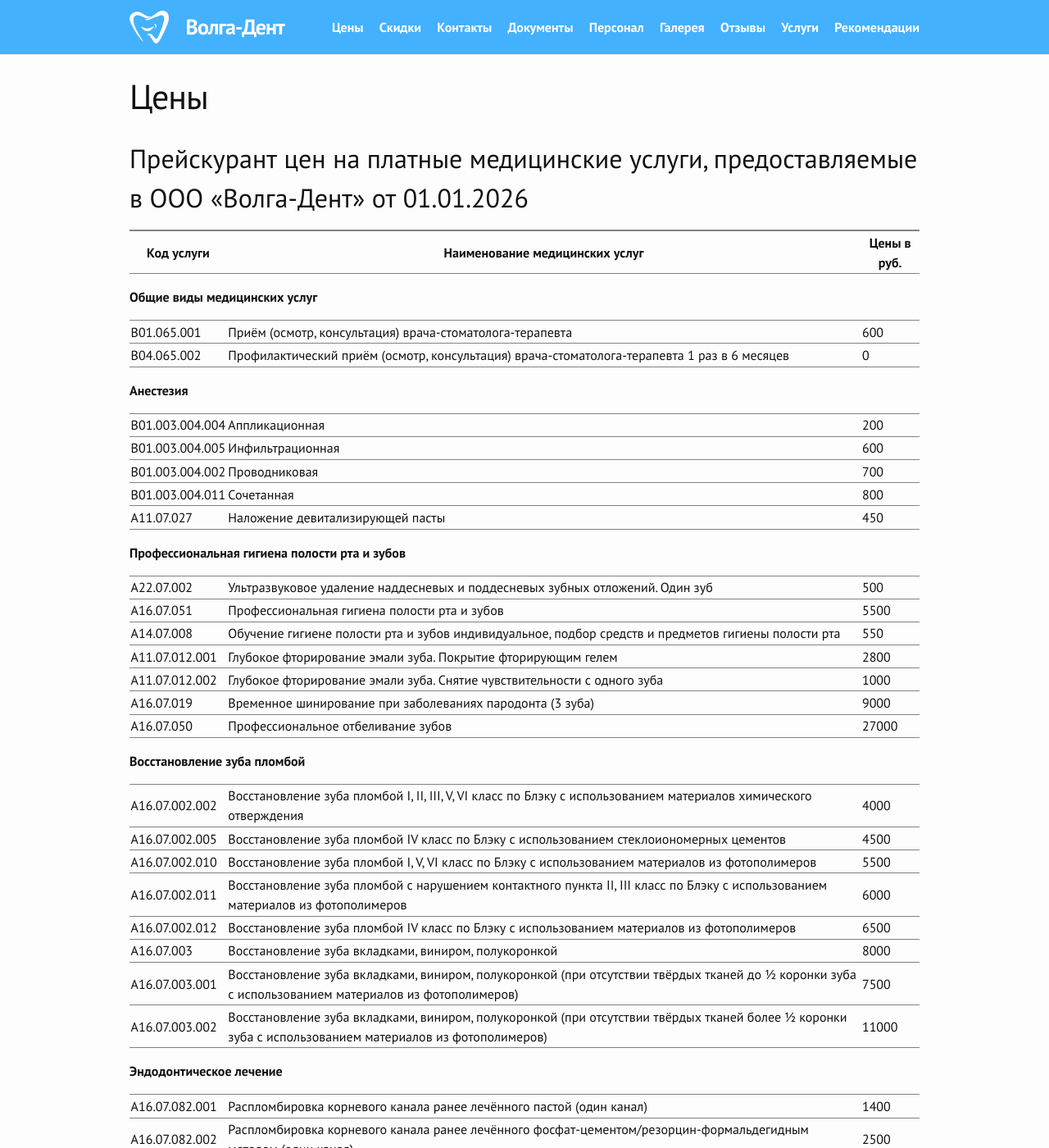
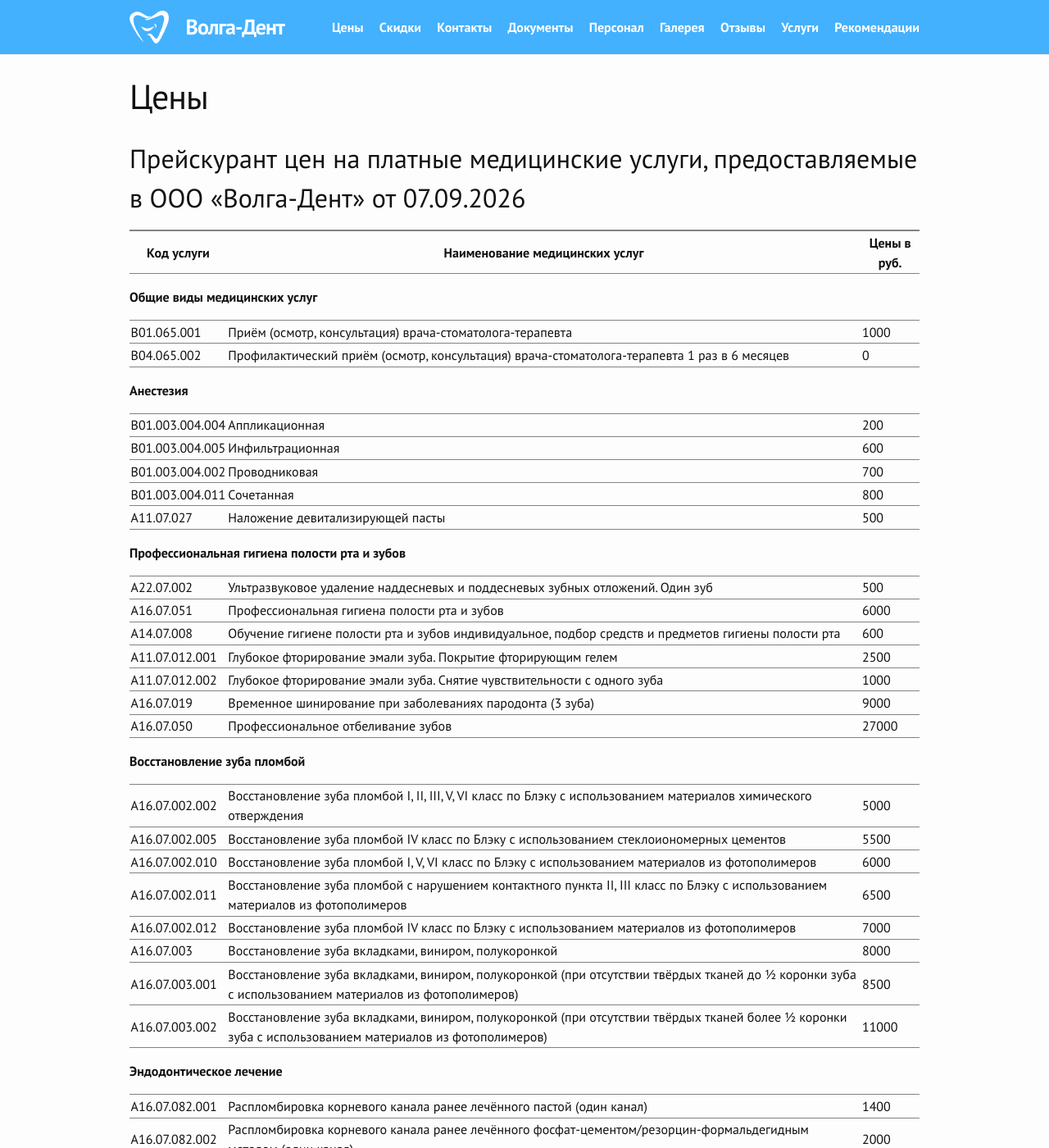
Before and after one commit to albus-dentes/albus-dentes.github.io, a Jekyll site: the page built from prices/00-index.html, in a window 1280 px wide and 1400 px high. Shown: the whole window at 82% size. Built offline with Jekyll 4.4.1, drawn with Linux system fonts in a browser that asks for light colours; some of the changed text lies outside the part shown.

Commit message:
Update prices

```diff
--- a/prices/00-index.html
+++ b/prices/00-index.html
@@ -4,7 +4,7 @@ title: Цены
 permalink: prices
 ---
 
-<h2>Прейскурант цен на платные медицинские услуги, предоставляемые в ООО «Волга-Дент» от 01.01.2026</h2>
+<h2>Прейскурант цен на платные медицинские услуги, предоставляемые в ООО «Волга-Дент» от 07.09.2026</h2>
 
 <table>
   <tr>
@@ -18,7 +18,7 @@ permalink: prices
   <tr>
     <td>В01.065.001</td>
     <td>Приём (осмотр, консультация) врача-стоматолога-терапевта</td>
-    <td>600</td>
+    <td>1000</td>
   </tr>
   <tr>
     <td>B04.065.002</td>
@@ -51,7 +51,7 @@ permalink: prices
   <tr>
     <td>A11.07.027</td>
     <td>Наложение девитализирующей пасты</td>
-    <td>450</td>
+    <td>500</td>
   </tr>
   <tr>
     <td colspan="3" class="section-header">Профессиональная гигиена полости рта и зубов</td>
@@ -64,17 +64,17 @@ permalink: prices
   <tr>
     <td>А16.07.051</td>
     <td>Профессиональная гигиена полости рта и зубов</td>
-    <td>5500</td>
+    <td>6000</td>
   </tr>
   <tr>
     <td>A14.07.008</td>
     <td>Обучение гигиене полости рта и зубов индивидуальное, подбор средств и предметов гигиены полости рта</td>
-    <td>550</td>
+    <td>600</td>
   </tr>
   <tr>
     <td>A11.07.012.001</td>
     <td>Глубокое фторирование эмали зуба. Покрытие фторирующим гелем</td>
-    <td>2800</td>
+    <td>2500</td>
   </tr>
   <tr>
     <td>A11.07.012.002</td>
@@ -97,27 +97,27 @@ permalink: prices
   <tr>
     <td>А16.07.002.002</td>
     <td>Восстановление зуба пломбой I, II, III, V, VI класс по Блэку с использованием материалов химического отверждения</td>
-    <td>4000</td>
+    <td>5000</td>
   </tr>
   <tr>
     <td>А16.07.002.005</td>
     <td>Восстановление зуба пломбой IV класс по Блэку с использованием стеклоиономерных цементов</td>
-    <td>4500</td>
+    <td>5500</td>
   </tr>
   <tr>
     <td>А16.07.002.010</td>
     <td>Восстановление зуба пломбой I, V, VI класс по Блэку с использованием материалов из фотополимеров</td>
-    <td>5500</td>
+    <td>6000</td>
   </tr>
   <tr>
     <td>А16.07.002.011</td>
     <td>Восстановление зуба пломбой с нарушением контактного пункта II, III класс по Блэку с использованием материалов из фотополимеров</td>
-    <td>6000</td>
+    <td>6500</td>
   </tr>
   <tr>
     <td>А16.07.002.012</td>
     <td>Восстановление зуба пломбой IV класс по Блэку с использованием материалов из фотополимеров</td>
-    <td>6500</td>
+    <td>7000</td>
   </tr>
   <tr>
     <td>А16.07.003</td>
@@ -127,7 +127,7 @@ permalink: prices
   <tr>
     <td>А16.07.003.001</td>
     <td>Восстановление зуба вкладками, виниром, полукоронкой (при отсутствии твёрдых тканей до ½ коронки зуба с использованием материалов из фотополимеров)</td>
-    <td>7500</td>
+    <td>8500</td>
   </tr>
   <tr>
     <td>А16.07.003.002</td>
```
Also changed, not shown: other parts of prices/00-index.html (+5 -5 lines), prices/export.csv (+16 -16 lines).
